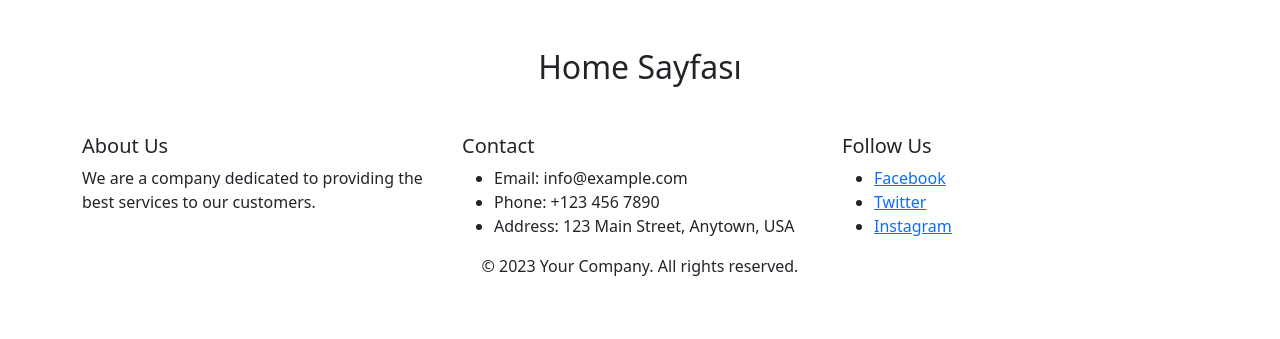
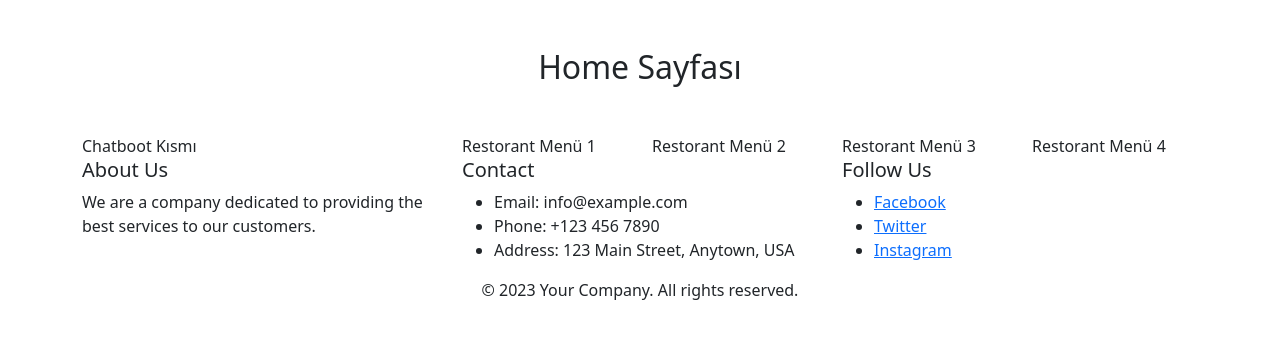
Before and after one commit to AhmetBalcioglu/Nomoria, a Laravel app: page / in a window 1280 px wide. Shown: the part 56-395 px from the top of the page. Run offline with Laravel 12, Linux system fonts and the light colour scheme; some libraries are stand-ins or nearby versions.

Commit message:
Anasayfa Taslak

```diff
--- a/resources/views/layouts/sections/home/_home.blade.php
+++ b/resources/views/layouts/sections/home/_home.blade.php
@@ -1 +1,22 @@
 <h2 class="text-center mt-5 mb-5">Home Sayfası</h2>
+
+
+<div class="container">
+    <div class="row">
+        <div class="col-md-4">
+            Chatboot Kısmı
+        </div>
+        <div class="col-md-2">
+            Restorant Menü 1
+        </div>
+        <div class="col-md-2">
+            Restorant Menü 2
+        </div>
+        <div class="col-md-2">
+            Restorant Menü 3
+        </div>
+        <div class="col-md-2">
+            Restorant Menü 4
+        </div>
+    </div>
+</div>
```
